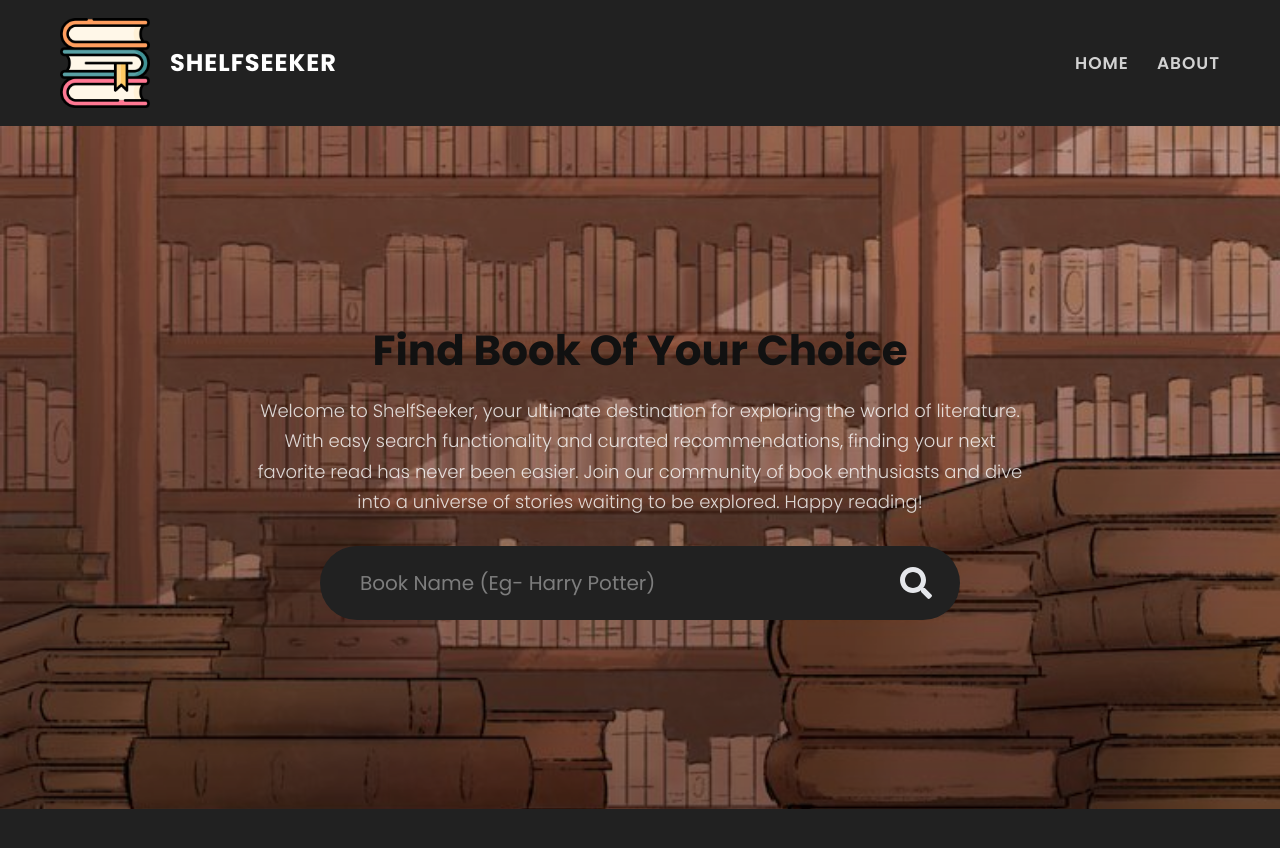
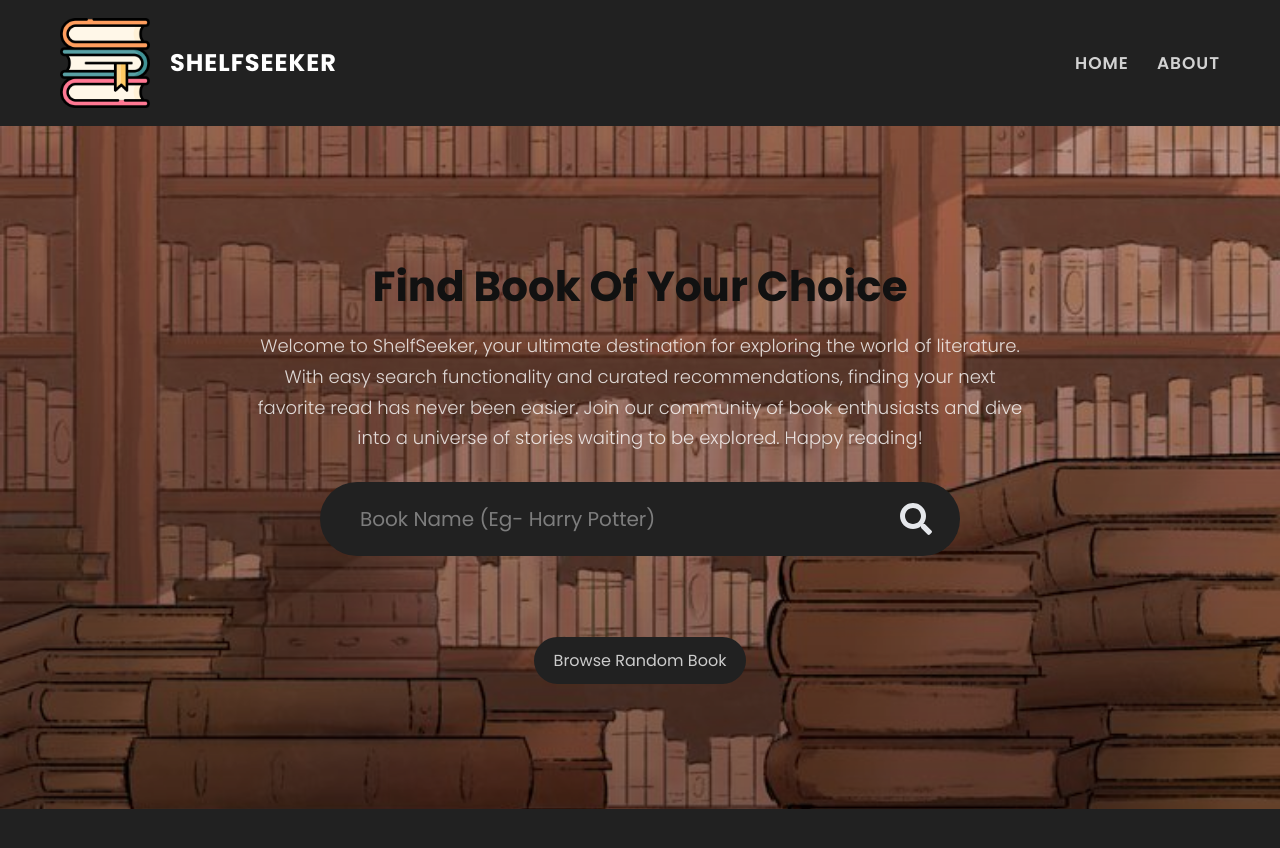
Before and after one commit to MATE0014/BookVerse, a React (Vite) app: page /book in a window 1280 px wide. Shown: the top 848 px of the page. Built offline with nearby package versions, Linux system fonts and the light colour scheme; no server answers.

Commit message:
Version 2.0

```diff
--- a/src/components/BookDetails/BookDetails.jsx
+++ b/src/components/BookDetails/BookDetails.jsx
@@ -6,7 +6,7 @@ import "./BookDetails.css";
 import { FaArrowLeft } from "react-icons/fa";
 import { useNavigate } from "react-router-dom";
 
-const URL = "https://openlibrary.org/works/";
+const URL = "https://www.googleapis.com/books/v1/volumes/";
 
 const BookDetails = () => {
   const { id } = useParams();
@@ -18,23 +18,24 @@ const BookDetails = () => {
     setLoading(true);
     async function getBookDetails() {
       try {
-        const response = await fetch(`${URL}${id}.json`);
+        const response = await fetch(`${URL}${id}`);
         const data = await response.json();
-        console.log(data);
 
         if (data) {
           const {
-            description,
-            title,
-            covers,
-            subject_places,
-            subject_times,
-            subjects,
+            volumeInfo: {
+              description,
+              title,
+              imageLinks,
+              places,
+              time,
+              subjects,
+            },
           } = data;
 
           // Clean up the description
           const cleanDescription = description
-            ? description.value
+            ? description
                 .replace(/\[.*?\]\(.*?\)/g, "")
                 .replace(/See also:.*/s, "")
                 .replace(/\(\[source\]\[\d+\]\)\s*-+\s*/g, "")
@@ -43,16 +44,12 @@ const BookDetails = () => {
 
           const newBook = {
             description: cleanDescription,
-            title: title,
-            cover_img: covers
-              ? `https://covers.openlibrary.org/b/id/${covers[0]}-L.jpg`
-              : coverImg,
-            subject_places: subject_places
-              ? subject_places.join(", ")
+            title: title || "No title found",
+            cover_img: imageLinks?.thumbnail || coverImg,
+            subject_places: places
+              ? places.join(", ")
               : "No subject places found",
-            subject_times: subject_times
-              ? subject_times.join(", ")
-              : "No subject times found",
+            subject_times: time ? time.join(", ") : "No subject times found",
             subjects: subjects ? subjects.join(", ") : "No subjects found",
           };
           setBook(newBook);
--- a/src/components/BookList/Book.jsx
+++ b/src/components/BookList/Book.jsx
@@ -1,20 +1,21 @@
 import React from "react";
 import { Link } from "react-router-dom";
+import coverImg from "../../images/cover_not_found.jpg";
 import "./BookList.css";
 
 const Book = ({
   id,
-  title,
-  author = [],
-  cover_img,
-  edition_count,
-  first_publish_year,
+  title = "No Title Available",
+  author = ["Unknown Author"],
+  cover_img = coverImg,
+  edition_count = "Unknown",
+  first_publish_year = "Unknown",
 }) => {
   return (
     <Link to={`/book/${id}`}>
       <div className="book-item flex items-center flex-col justify-between">
         <div className="book-item-img">
-          <img src={cover_img} alt="cover" />
+          <img src={cover_img} alt={title} />
         </div>
         <div className="book-item-info text-center">
           <div className="book-item-info-item title font-bold text-[1.8rem]">
--- a/src/components/BookList/BookList.css
+++ b/src/components/BookList/BookList.css
@@ -58,6 +58,8 @@
 
 .book-item-info-item.edition-count {
   color: #cccccc;
+  line-height: 1.4;
+  margin-bottom: 4px;
 }
 
 .book-item-info-item.publish-year {
--- a/src/components/BookList/BookList.jsx
+++ b/src/components/BookList/BookList.jsx
@@ -8,13 +8,11 @@ import "./BookList.css";
 const BookList = () => {
   const { books, loading, resultTitle } = useGlobalContext();
 
-  // Transform book data to include proper cover image URLs
   const booksWithCovers = books.map((singleBook) => {
     return {
       ...singleBook,
-      id: singleBook.id.replace("/works/", ""),
       cover_img: singleBook.cover_id
-        ? `https://covers.openlibrary.org/b/id/${singleBook.cover_id}-L.jpg`
+        ? `https://books.google.com/books/content?id=${singleBook.id}&printsec=frontcover&img=1&zoom=1`
         : coverImg,
     };
   });
--- /dev/null
+++ b/src/components/BrowseBtn/BrowseBtn.css
@@ -0,0 +1,17 @@
+.browse-btn {
+  color: #ccc;
+}
+
+.browse-btn-elem {
+  padding: 10px 20px;
+  font-size: 16px;
+  background-color: #212121;
+  border: none;
+  border-radius: 2.8rem;
+  cursor: pointer;
+  transition: background-color 0.3s;
+}
+
+.browse-btn-elem:hover {
+  background-color: #111;
+}
--- /dev/null
+++ b/src/components/BrowseBtn/BrowseBtn.jsx
@@ -0,0 +1,56 @@
+import React, { useState } from "react";
+import { useNavigate } from "react-router-dom";
+import { useGlobalContext } from "../../index";
+import Loader from "../Loader/Loader"; // Import the Loader component
+import "./BrowseBtn.css";
+
+const URL =
+  "https://www.googleapis.com/books/v1/volumes?q=subject:fiction&maxResults=40";
+
+const BrowseBtn = () => {
+  const { setSearchTerm, setResultTitle } = useGlobalContext();
+  const [loading, setLoading] = useState(false); // Local loading state
+  const navigate = useNavigate();
+
+  const handleBrowse = async () => {
+    setLoading(true); // Start loading immediately
+    try {
+      const response = await fetch(URL);
+      const data = await response.json();
+      if (data.items && data.items.length > 0) {
+        const randomIndex = Math.floor(Math.random() * data.items.length);
+        const randomBook = data.items[randomIndex];
+
+        // Set search term and result title
+        setSearchTerm(randomBook.volumeInfo.title);
+        setResultTitle(`Random Book: ${randomBook.volumeInfo.title}`);
+
+        // Navigate immediately after setting search term
+        navigate("/book");
+      }
+    } catch (error) {
+      console.error("Error fetching random book:", error);
+    } finally {
+      setLoading(false); // Stop loading after fetch completes
+    }
+  };
+
+  return (
+    <div className="browse-btn">
+      {loading && <Loader />} {/* Show Loader while loading */}
+      <div className="container">
+        <div className="browse-btn-content">
+          <button
+            type="button"
+            className="browse-btn-elem flex items-center justify-between bg-white"
+            onClick={handleBrowse}
+          >
+            Browse Random Book
+          </button>
+        </div>
+      </div>
+    </div>
+  );
+};
+
+export default BrowseBtn;
--- a/src/components/Header/Header.jsx
+++ b/src/components/Header/Header.jsx
@@ -1,6 +1,7 @@
 import React from "react";
 import Navbar from "../Navbar/Navbar";
 import SearchForm from "../SearchForm/SearchForm";
+import BrowseBtn from "../BrowseBtn/BrowseBtn";
 import "./Header.css";
 
 const Header = () => {
@@ -20,7 +21,10 @@ const Header = () => {
             easier. Join our community of book enthusiasts and dive into a
             universe of stories waiting to be explored. Happy reading!
           </p>
-          <SearchForm />
+          <SearchForm /> <br />
+          <br />
+          <br />
+          <BrowseBtn />
         </div>
       </header>
     </div>
--- a/src/index.jsx
+++ b/src/index.jsx
@@ -1,6 +1,7 @@
-import React, { useState, useContext, useEffect } from "react";
-import { useCallback } from "react";
-const URL = "https://openlibrary.org/search.json?title=";
+import React, { useState, useContext, useEffect, useCallback } from "react";
+
+// Use the Google Books API endpoint
+const URL = "https://www.googleapis.com/books/v1/volumes?q=intitle:";
 const AppContext = React.createContext();
 
 const AppProvider = ({ children }) => {
@@ -12,28 +13,34 @@ const AppProvider = ({ children }) => {
   const fetchBooks = useCallback(async () => {
     setLoading(true);
     try {
-      const response = await fetch(`${URL}${searchTerm}`);
+      const response = await fetch(`${URL}${encodeURIComponent(searchTerm)}`);
       const data = await response.json();
-      const { docs } = data;
+      const { items } = data;
 
-      if (docs) {
-        const newBooks = docs.slice(0, 20).map((bookSingle) => {
+      if (items) {
+        const newBooks = items.slice(0, 20).map((bookSingle) => {
           const {
-            key,
-            author_name,
-            cover_i,
-            edition_count,
-            first_publish_year,
-            title,
+            id,
+            volumeInfo: {
+              title,
+              authors,
+              imageLinks,
+              publishedDate,
+              pageCount,
+              averageRating, // Fetch average rating from Google Books API
+            },
           } = bookSingle;
 
           return {
-            id: key,
-            author: author_name,
-            cover_id: cover_i,
-            edition_count: edition_count,
-            first_publish_year: first_publish_year,
-            title: title,
+            id,
+            title,
+            author: authors || ["Unknown Author"],
+            cover_id: imageLinks ? imageLinks.thumbnail : null,
+            edition_count: pageCount || "Unknown",
+            first_publish_year: publishedDate
+              ? new Date(publishedDate).getFullYear()
+              : "Unknown",
+            average_rating: averageRating || "No Rating Available", // Include average rating
           };
         });
 
@@ -61,7 +68,14 @@ const AppProvider = ({ children }) => {
 
   return (
     <AppContext.Provider
-      value={{ loading, books, setSearchTerm, resultTitle, setResultTitle }}
+      value={{
+        loading,
+        books,
+        setSearchTerm,
+        setBooks,
+        resultTitle,
+        setResultTitle,
+      }}
     >
       {children}
     </AppContext.Provider>
```
Also changed, not shown: 1 other file (tests, documents, lock files or other folders).
